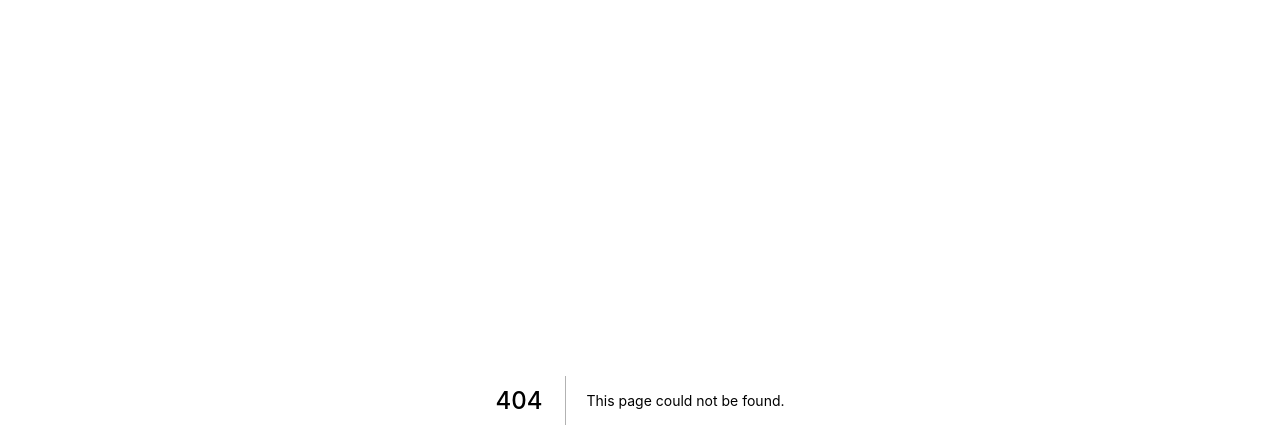
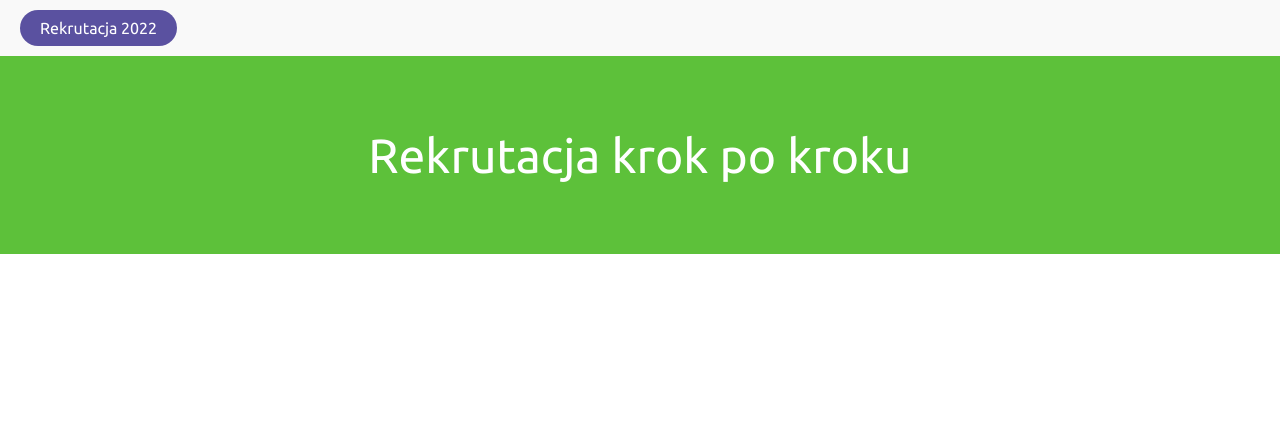
Before and after one commit to stanislawdera/katolik-chorzow-rekrutacja, a Next.js app: page /krok-po-kroku in a window 1280 px wide. Before the commit this address had no page. Shown: the top 448 px of the page. Built offline with nearby package versions, Linux system fonts and the light colour scheme.

Commit message:
Add step by step page

```diff
--- /dev/null
+++ b/components/molecules/Header/Header.styles.js
@@ -0,0 +1,17 @@
+import styled from "styled-components";
+
+export const Header = styled.header`
+  background-color: ${({ theme }) => theme.colors.green};
+  color: white;
+  text-align: center;
+  padding: calc(${({ theme }) => theme.spacing.xl} * 1.5)
+    ${({ theme }) => theme.spacing.md};
+
+  h1 {
+    font-size: ${({ theme }) => theme.fontSizes.xl};
+    font-weight: normal;
+    ${({ theme }) => theme.media.desktop} {
+      font-size: ${({ theme }) => theme.fontSizes.xxl};
+    }
+  }
+`;
--- /dev/null
+++ b/pages/krok-po-kroku.js
@@ -0,0 +1,12 @@
+import { Header } from "components/molecules/Header/Header.styles";
+import Layout from "components/organisms/Layout/Layout";
+
+export default function StepByStepPage() {
+  return (
+    <Layout>
+      <Header>
+        <h1>Rekrutacja krok po kroku</h1>
+      </Header>
+    </Layout>
+  );
+}
```
Also changed, not shown: pages/index.js (+21 -0 lines).
